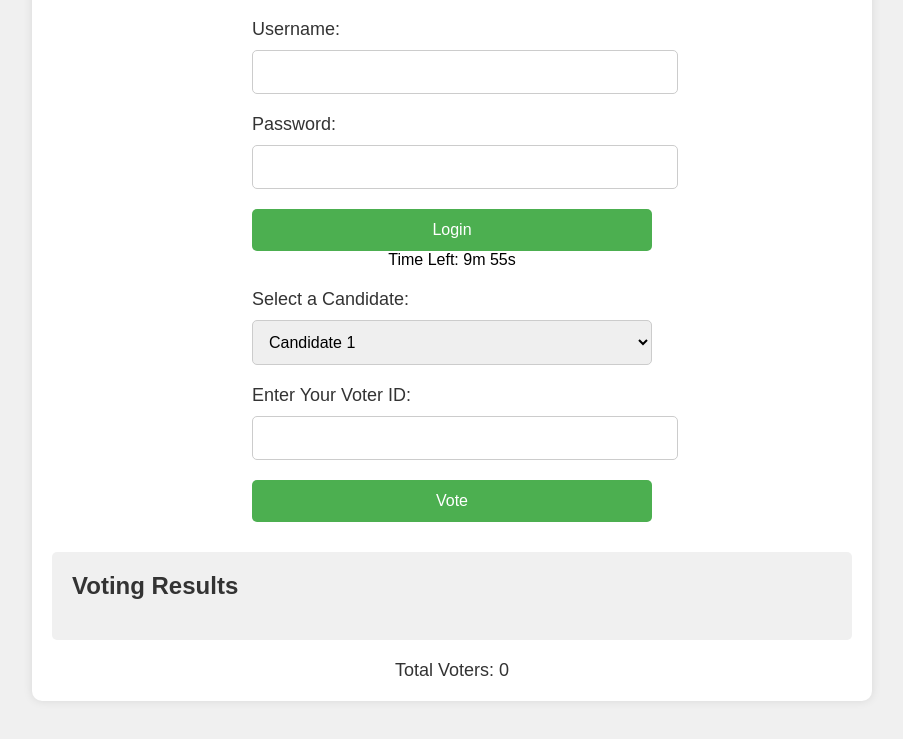
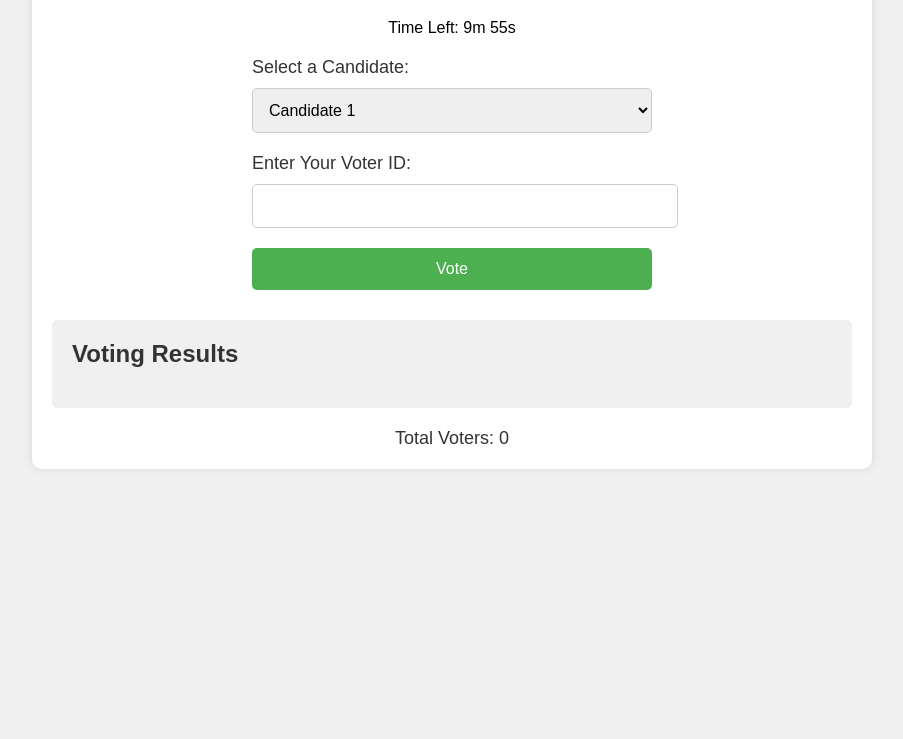
Before and after one commit to parth123046/Voting-machine, a plain HTML site: page index.html in a window 1280 px wide. Shown: the part 131-870 px from the top of the page, without its empty margins (188-1091 px from the left). After the commit the page ends 800 px from the top, so only its background shows below. Drawn offline with Linux system fonts and the light colour scheme.

Commit message:
Update index.html

```diff
--- a/index.html
+++ b/index.html
@@ -10,13 +10,7 @@
   <div class="container">
     <h1>Blockchain-Based Voting System</h1>
 
-    <form id="loginForm" class="form">
-      <label for="username">Username:</label>
-      <input type="text" id="username" name="username">
-      <label for="password">Password:</label>
-      <input type="password" id="password" name="password">
-      <button type="submit">Login</button>
-    </form>
+
 
     <div id="votingTimer" class="timer">Time Left: <span id="timer">10m 0s</span></div>
 
```
